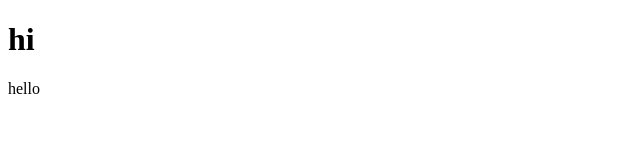
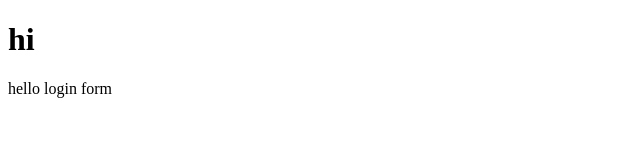
Before and after one commit to keremre7/myexample, a plain HTML site: page index.html in a window 1280 px wide. Shown: the full height of the page, 0-640 px from the left. Drawn offline with Linux system fonts and the light colour scheme.

Commit message:
login form

```diff
--- a/index.html
+++ b/index.html
@@ -7,5 +7,6 @@
   <body>
     <h1>hi</h1>
       hello
+      login form
   </body>
 </html>
```
Also changed, not shown: login.html (added, +1 -0 lines), dir2/app2.css (added), log.txt (added).
